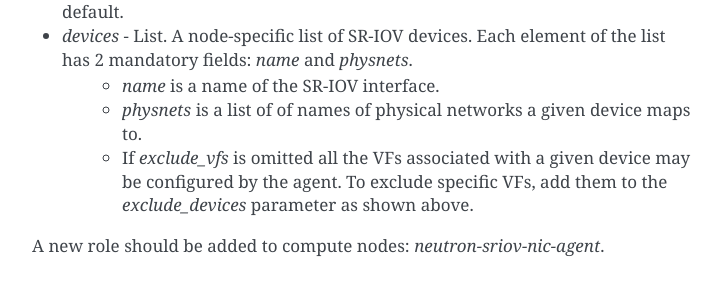
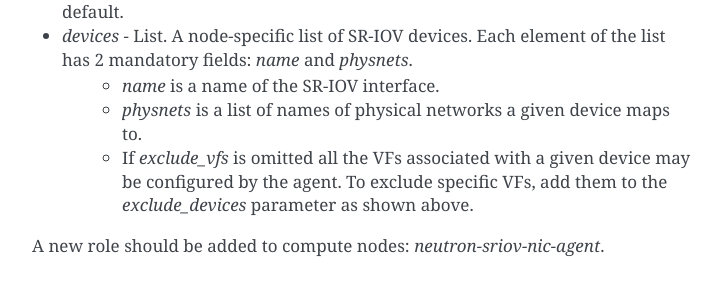
Before and after one commit to openstack-archive/fuel-ccp, a Sphinx documentation site: the page built from doc/source/enable_sriov.rst, in a window 1280 px wide and 900 px high, scrolled down 1961 px. Shown: the part 162-454 px from the top of the window, without its empty margins (388-1111 px from the left). Built offline with Sphinx 7.4.7, drawn with Linux system fonts in a browser that asks for light colours.

```diff
--- a/doc/source/enable_sriov.rst
+++ b/doc/source/enable_sriov.rst
@@ -108,7 +108,7 @@ All Neutron SR-IOV specific parameters are located in the `configs.neutron.sriov
 
 * `devices` - List. A node-specific list of SR-IOV devices. Each element of the list has 2 mandatory fields: `name` and `physnets`.
     * `name` is a name of the SR-IOV interface.
-    * `physnets` is a list of of names of physical networks a given device maps to.
+    * `physnets` is a list of names of physical networks a given device maps to.
     * If `exclude_vfs` is omitted all the VFs associated with a given device may be configured by the agent. To exclude specific VFs, add them to the `exclude_devices` parameter as shown above.
 
 A new role should be added to compute nodes: `neutron-sriov-nic-agent`.
```
